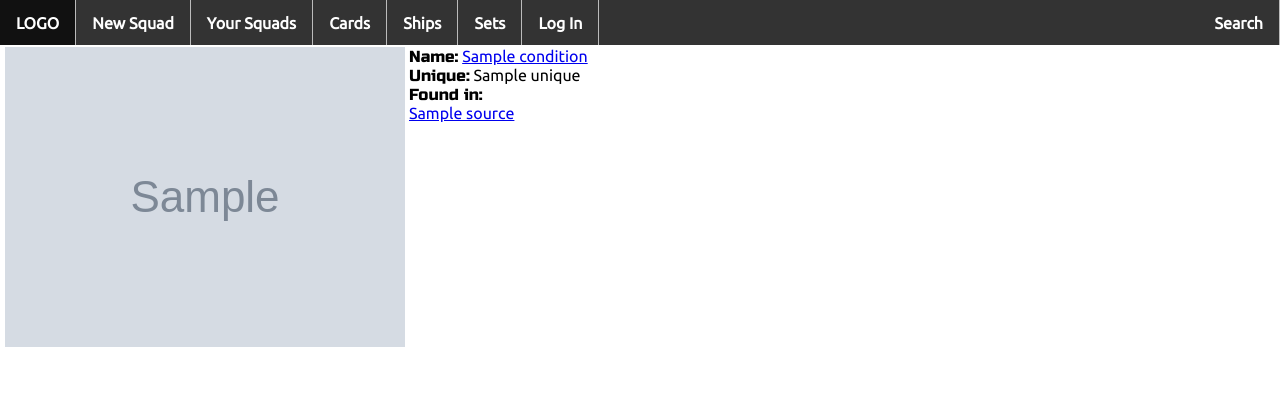
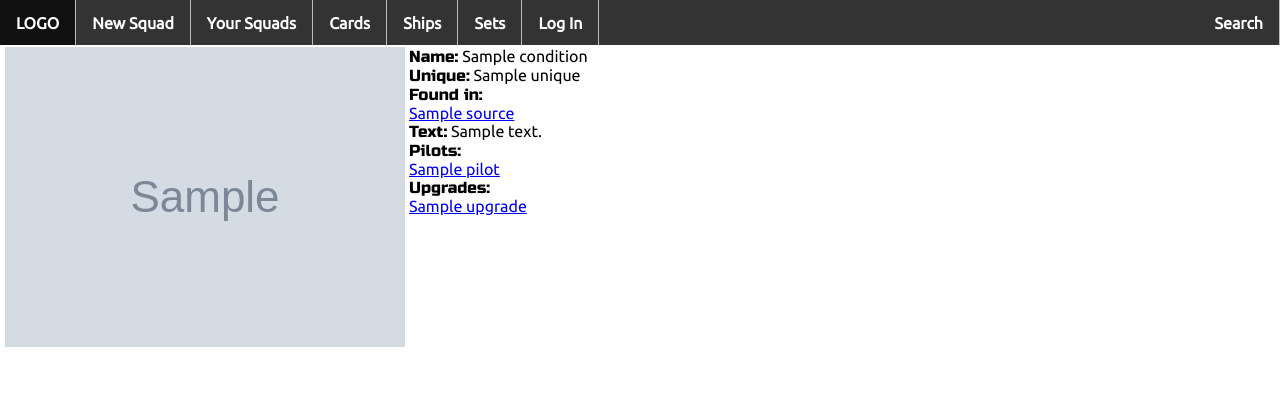
Before and after one commit to OskarBreach/hit-hit-crit, a Django app: template hithitcrit/viewer/templates/condition_details.html in a window 1280 px wide. Shown: the top 420 px of the page. Run offline with Django 3.2, Linux system fonts and the light colour scheme; the template is opened without the code that fills it: most values are stand-ins (such as "Sample title", 1, 10 or a date in 2020); grey boxes marked "Sample" are stand-in pictures.

Commit message:
Flesh out condition details screen

```diff
--- a/hithitcrit/viewer/templates/condition_details.html
+++ b/hithitcrit/viewer/templates/condition_details.html
@@ -18,9 +18,12 @@
     {% endif %}
   </div>
   <div class="expandedinformation">
-    <div><span class="bold">Name:</span> <a href="{{ condition.get_absolute_url }}">{{ condition.name }}</a></div>
+    <div><span class="bold">Name:</span> {{ condition.name }}</div>
     <div><span class="bold">Unique:</span> {{ condition.unique }}</div>
     <div><span class="bold">Found in:</span> {% for source in condition.source_set.all %}<div><a href="{{ source.get_absolute_url }}">{{ source.name }}</a></div>{% endfor %}</div>
+    <div><span class="bold">Text:</span> {{ condition.text }}</div>
+    <div><span class="bold">Pilots:</span> {% for pilot in condition.pilot_set.all %}<div><a href="{{ pilot.get_absolute_url }}">{{ pilot.name }}</a></div>{% endfor %}</div>
+    <div><span class="bold">Upgrades:</span> {% for upgrade in condition.upgrade_set.all %}<div><a href="{{ upgrade.get_absolute_url }}">{{ upgrade.name }}</a></div>{% endfor %}</div>
   </div>
 </div>
 {% endblock %}
```
